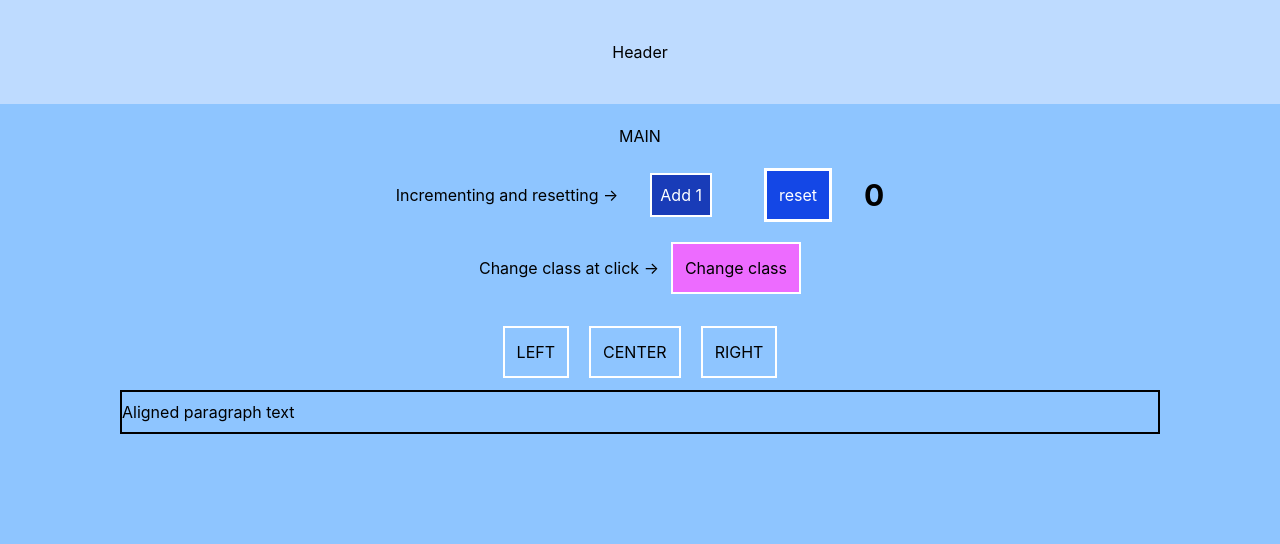
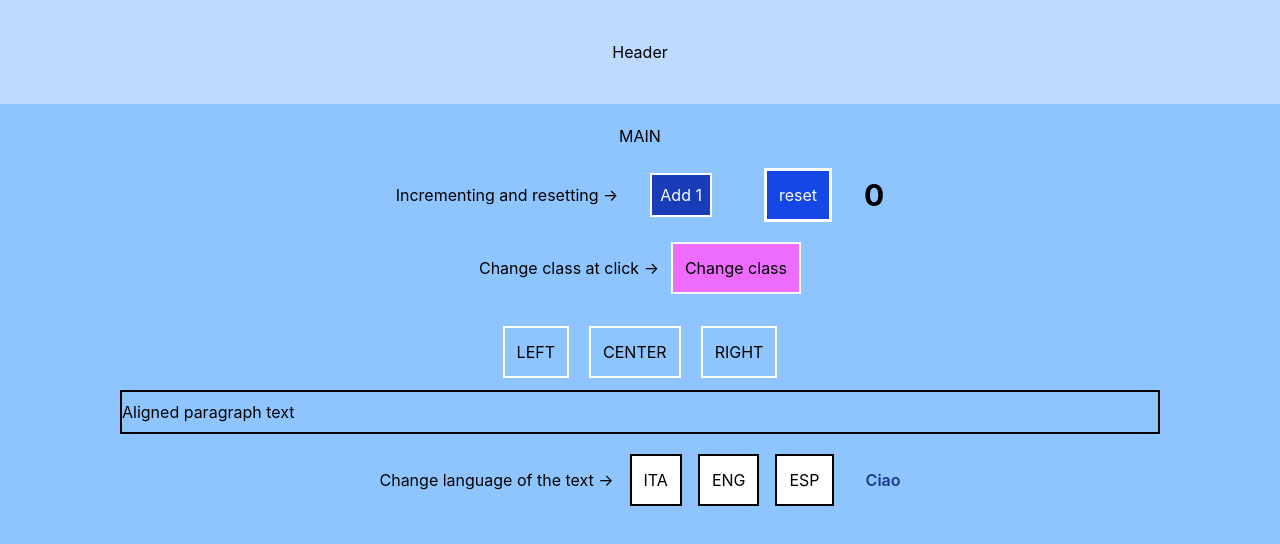
Before and after one commit to gianlucadecampo/react-binding, a React (Vite) app: page / in a window 1280 px wide. Shown: the top 544 px of the page. Built offline with nearby package versions, Linux system fonts and the light colour scheme.

Commit message:
welcome languages

```diff
--- a/src/components/layout/Main.jsx
+++ b/src/components/layout/Main.jsx
@@ -1,6 +1,7 @@
 import Button from '../ui/Button'
 import ButtonClass from '../ui/ButtonClass'
 import AlignButton from '../ui/AlignButton'
+import Welcome from '../ui/Welcome'
 
 export default function Main() {
   return (
@@ -9,6 +10,7 @@ export default function Main() {
       <Button />
       <ButtonClass />
       <AlignButton />
+      <Welcome />
     </section>
   )
 }
--- /dev/null
+++ b/src/components/ui/Welcome.jsx
@@ -0,0 +1,37 @@
+import { useState } from "react"
+
+const welcomeMessage = [{
+    ID: 1,
+    lang: 'ITA',
+    word: 'Ciao',
+},
+{
+    ID: 2,
+    lang: 'ENG',
+    word: 'Hello',
+},
+{
+    ID: 3,
+    lang: 'ESP',
+    word: 'Hola',
+}
+]
+
+export default function Welcome() {
+    const [lang, setLang] = useState(welcomeMessage[0].word)
+    function handleLang(id) {
+        setLang(welcomeMessage[id].word)
+    }
+
+    return (
+        <div className="flex justify-center gap-3 mt-5 place-items-center">
+            <div className="flex gap-4 place-items-center">
+                <p>Change language of the text {'->'}</p>
+                {welcomeMessage.map((item, index) => (
+                    <button key={item.ID} onClick={() => handleLang(index)} className="border-2 border-black bg-white p-3">{item.lang}</button>
+                ))}
+            </div>
+            <p className="ml-5 text-blue-900 font-semibold">{lang}</p>
+        </div>
+    )
+}
```
